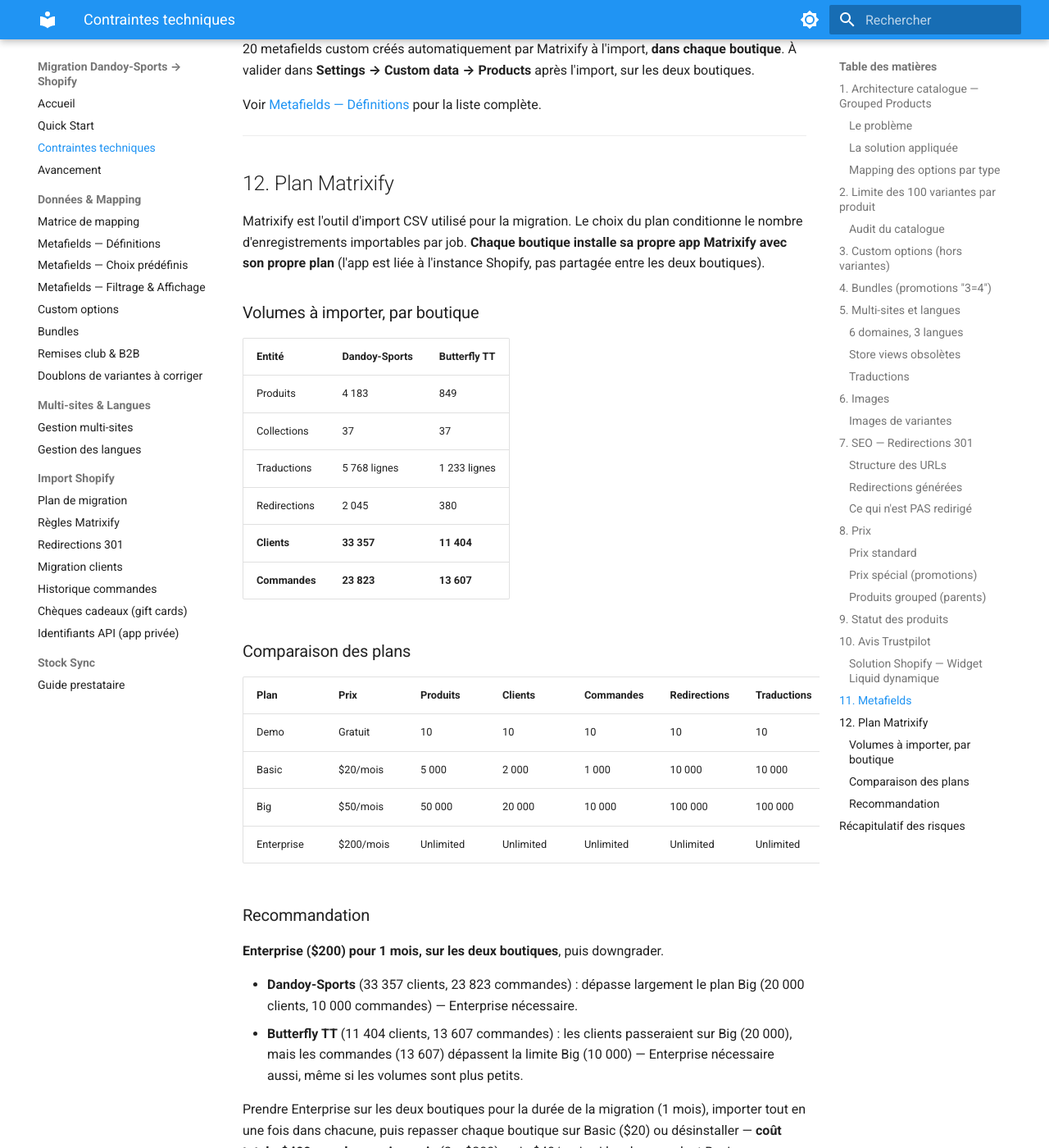
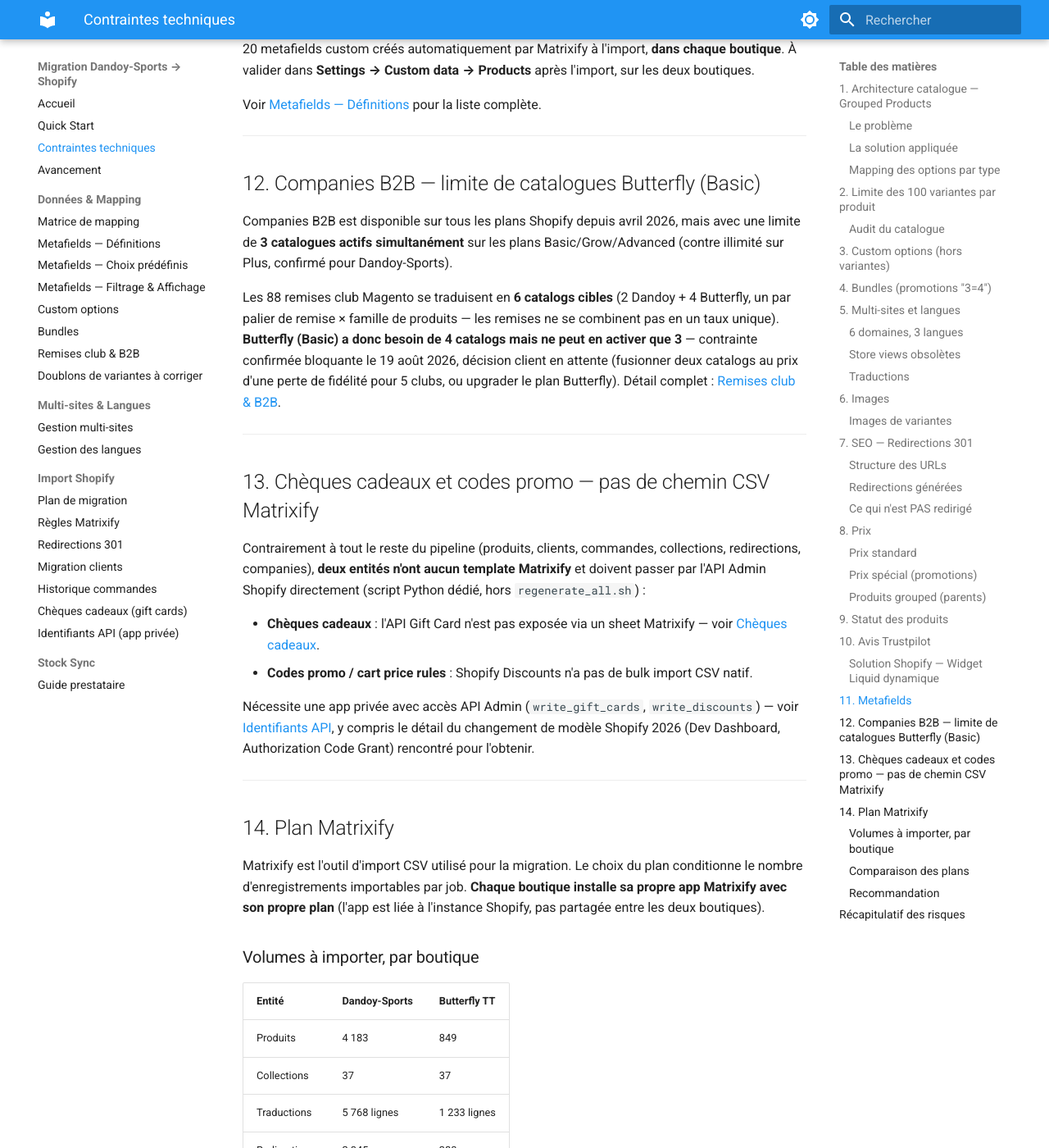
Before and after one commit to Webdigitales/dandoy-migration-2026, an MkDocs documentation site: the page built from 05_DOCS/contraintes-techniques.md, in a window 1280 px wide and 1400 px high, scrolled down 8078 px. Shown: the whole window at 82% size. Built offline with MkDocs 1.6.1 and Material for MkDocs 9.7.7, drawn with Linux system fonts in a browser that asks for light colours; some of the changed text lies outside the part shown.

Commit message:
Fix stale order counts and missing Companies step in quick-start/contraintes-techniques
- contraintes-techniques.md: refresh order counts (23,823/13,607 -> 24,896/14,198),
  add sections on the B2B catalog limit (confirmed blocker for Butterfly) and on
  gift cards/promo codes having no Matrixify CSV path at all.
- quick-start.md: add the missing Companies B2B import step (was documented in
  CLAUDE.md/avancement.md but absent from the actual walkthrough), renumber
  subsequent steps, update the summary diagram.

```diff
--- a/05_DOCS/avancement.md
+++ b/05_DOCS/avancement.md
@@ -485,7 +485,7 @@
 | `README.md` | Vue d'ensemble projet + commandes |
 | Site MkDocs (05_DOCS/) | 22 pages, déployé via GitHub Pages |
 | `contraintes-techniques.md` | 12 contraintes techniques (Trustpilot, Variant Image, plan Matrixify) |
-| `quick-start.md` | Mode d'emploi en 8 étapes (test sample → import → purge) |
+| `quick-start.md` | Mode d'emploi en 9 étapes (test sample → import → Companies → purge) |
 | `import/customers.md` | Migration clients : déduplication, mapping, mots de passe, post-migration |
 | [Historique des commandes](./import/orders.md) | Script conversion, fiscalité, Fulfillment Line, champ Note, liaisons clients, import Matrixify |
 | [Plan de migration](./import/plan-migration.md) | Plan 5 phases : foundation → theming → recette → pré-go-live → go-live |
--- a/05_DOCS/contraintes-techniques.md
+++ b/05_DOCS/contraintes-techniques.md
@@ -304,7 +304,38 @@
 
 ---
 
-## 12. Plan Matrixify
+## 12. Companies B2B — limite de catalogues Butterfly (Basic)
+
+Companies B2B est disponible sur tous les plans Shopify depuis avril 2026, mais avec une
+limite de **3 catalogues actifs simultanément** sur les plans Basic/Grow/Advanced (contre
+illimité sur Plus, confirmé pour Dandoy-Sports).
+
+Les 88 remises club Magento se traduisent en **6 catalogs cibles** (2 Dandoy + 4 Butterfly,
+un par palier de remise × famille de produits — les remises ne se combinent pas en un taux
+unique). **Butterfly (Basic) a donc besoin de 4 catalogs mais ne peut en activer que 3** —
+contrainte confirmée bloquante le 19 août 2026, décision client en attente (fusionner deux
+catalogs au prix d'une perte de fidélité pour 5 clubs, ou upgrader le plan Butterfly). Détail
+complet : [Remises club & B2B](./mapping/club-b2b.md).
+
+---
+
+## 13. Chèques cadeaux et codes promo — pas de chemin CSV Matrixify
+
+Contrairement à tout le reste du pipeline (produits, clients, commandes, collections,
+redirections, companies), **deux entités n'ont aucun template Matrixify** et doivent passer
+par l'API Admin Shopify directement (script Python dédié, hors `regenerate_all.sh`) :
+
+- **Chèques cadeaux** : l'API Gift Card n'est pas exposée via un sheet Matrixify — voir
+  [Chèques cadeaux](./import/gift-cards.md).
+- **Codes promo / cart price rules** : Shopify Discounts n'a pas de bulk import CSV natif.
+
+Nécessite une app privée avec accès API Admin (`write_gift_cards`, `write_discounts`) — voir
+[Identifiants API](./import/api-credentials.md), y compris le détail du changement de modèle
+Shopify 2026 (Dev Dashboard, Authorization Code Grant) rencontré pour l'obtenir.
+
+---
+
+## 14. Plan Matrixify
 
 Matrixify est l'outil d'import CSV utilisé pour la migration. Le choix du plan
 conditionne le nombre d'enregistrements importables par job. **Chaque boutique installe sa
@@ -320,7 +351,7 @@
 | Traductions | 5 768 lignes | 1 233 lignes |
 | Redirections | 2 045 | 380 |
 | **Clients** | **33 357** | **11 404** |
-| **Commandes** | **23 823** | **13 607** |
+| **Commandes** | **24 896** | **14 198** |
 
 ### Comparaison des plans
 
@@ -335,10 +366,10 @@
 
 **Enterprise ($200) pour 1 mois, sur les deux boutiques**, puis downgrader.
 
-- **Dandoy-Sports** (33 357 clients, 23 823 commandes) : dépasse largement le plan Big
+- **Dandoy-Sports** (33 357 clients, 24 896 commandes) : dépasse largement le plan Big
   (20 000 clients, 10 000 commandes) — Enterprise nécessaire.
-- **Butterfly TT** (11 404 clients, 13 607 commandes) : les clients passeraient sur Big
-  (20 000), mais les commandes (13 607) dépassent la limite Big (10 000) — Enterprise
+- **Butterfly TT** (11 404 clients, 14 198 commandes) : les clients passeraient sur Big
+  (20 000), mais les commandes (14 198) dépassent la limite Big (10 000) — Enterprise
   nécessaire aussi, même si les volumes sont plus petits.
 
 Prendre Enterprise sur les deux boutiques pour la durée de la migration (1 mois), importer
@@ -359,4 +390,5 @@
 | Option vide déclarée → erreur Matrixify | Corrigé | Variante non créée | Script corrigé (options vides omises) |
 | Produit >100 variantes | Aucune | Bloquant | Audité : max 33, pas de risque |
 | Survente produits partagés (199, Option B retenue) | Moyenne | Commande sans stock sur l'un des deux magasins | **Risque accepté par le client** — sync stock 1×/jour, à surveiller de près sur ces 199 produits après le go-live |
-| Plan Basic Butterfly insuffisant pour un besoin non anticipé | Faible-Moyenne | Fonctionnalité manquante en prod | Vérifier les limitations avant validation finale (voir [Multi-sites](./architecture/multi-sites.md)) |
+| Limite 3 catalogues B2B Butterfly (Basic) vs 4 nécessaires | **Confirmée (19 août 2026)** | 5 clubs Premium sans fidélité complète de remise | Décision client en attente — fusion de catalogs ou upgrade de plan (voir [Remises club & B2B](./mapping/club-b2b.md)) |
+| Migration gift cards par API réelle sur boutique de prod (pas de dry-run réversible) | Faible | Carte cadeau erronée créée en prod | Test `--limit N` avant migration complète, rapport d'audit par carte (voir [Chèques cadeaux](./import/gift-cards.md)) |
```
Also changed, not shown: 02_ANALYSIS_AND_MAPPING/avancement_migration.md (+1 -1 lines), 05_DOCS/quick-start.md (+24 -4 lines).
